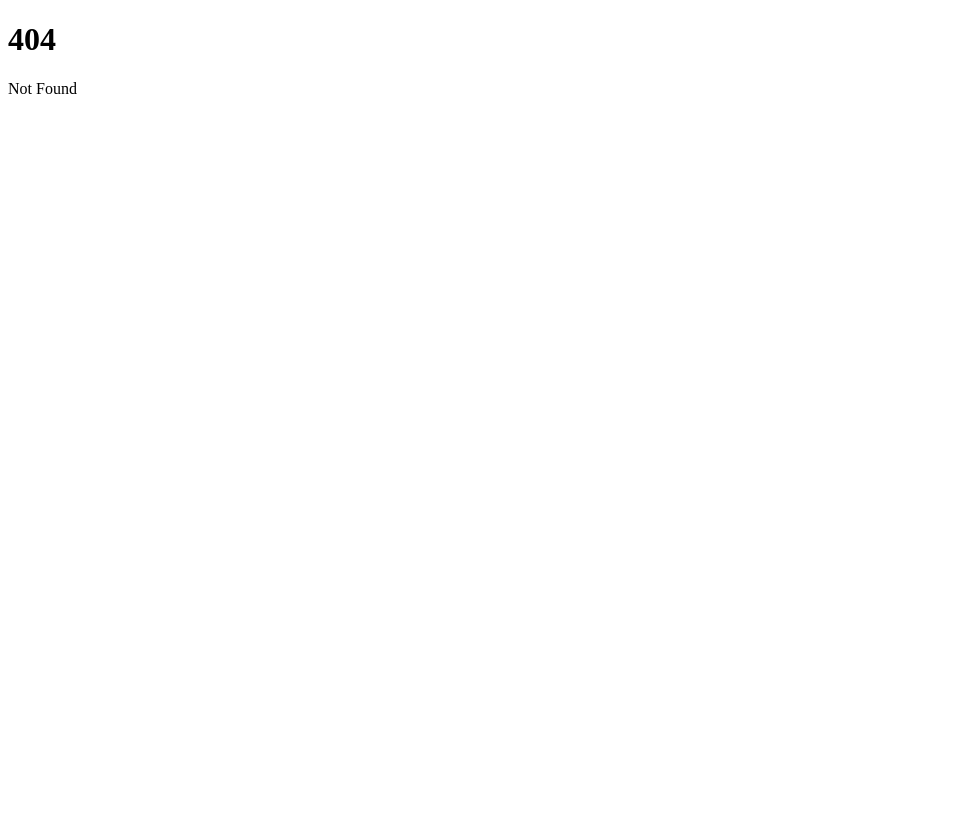
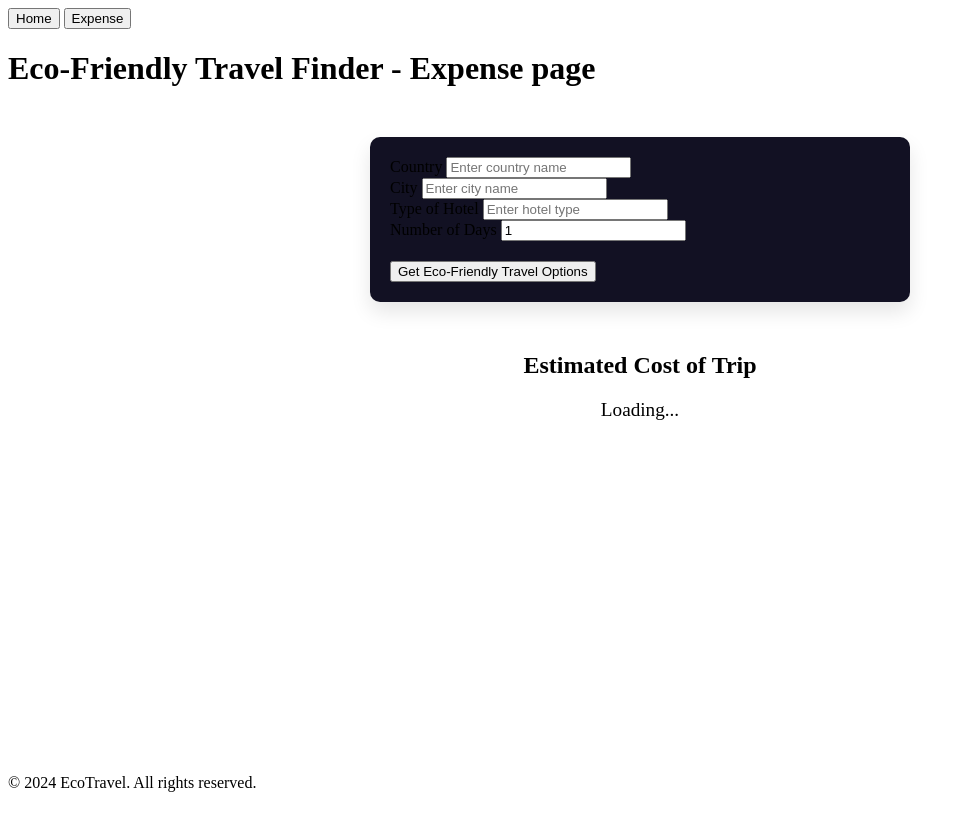
Before and after one commit to Ayush-vachhani/ECO_FRIENDLY_TRAVEL_PLANNER, a SvelteKit app: page /expense in a window 1280 px wide. Before the commit this address had no page. Shown: the whole page, without its empty margins (0-965 px from the left). Built offline with nearby package versions, Linux system fonts and the light colour scheme.

Commit message:
Added the expense page

```diff
--- /dev/null
+++ b/src/routes/expense/+page.svelte
@@ -0,0 +1,132 @@
+<script lang="ts">
+    import { onMount } from 'svelte';
+
+    let country: string = "";
+    let city: string = "";
+    let hotelType: string = "";
+    let numberOfDays: number = 1;
+
+    let responseText: string = 'Loading...';
+
+    async function callGoogleGeminiAPI() {
+        // Fetch data from Google Gemini API
+        const response = await fetch('/google-gemini-api', {
+            method: 'POST',
+            body: JSON.stringify({ country, city, hotelType, numberOfDays })
+        });
+
+        if (response.ok) {
+            const responseData = await response.json(); // Parse JSON response
+            responseText = responseData.totalCost; // Update response text with estimated cost
+        } else {
+            responseText = 'Failed to fetch response.';
+        }
+    }
+
+    function navigateToHomePage() {
+        window.history.back();
+    }
+</script>
+
+<style>
+    /* Sticky footer */
+    html, body {
+        height: 100%;
+        margin: 0;
+        padding: 0;
+        overflow: hidden;
+    }
+
+    #app {
+        display: flex;
+        flex-direction: column;
+        min-height: 100vh;
+        overflow: auto;
+    }
+
+    footer {
+        margin-top: auto;
+    }
+
+    .form-container {
+        display: flex;
+        justify-content: center;
+        align-items: center;
+        flex-direction: column;
+        margin: 50px auto;
+        max-width: 500px;
+        padding: 20px;
+        background-color: #121123;
+        border-radius: 10px;
+        box-shadow: 0px 10px 20px rgba(0, 0, 0, 0.1);
+    }
+
+    .form-container form {
+        width: 100%;
+    }
+
+    .form-container button {
+        margin-top: 20px;
+    }
+
+    .output-container {
+        margin-top: 50px;
+        text-align: center;
+    }
+
+    .output-container p {
+        font-size: 1.2rem;
+    }
+</style>
+
+<div id="app">
+    <header class="bg-gray-900 text-white py-4 px-6 flex justify-between items-center">
+        <div class="flex space-x-4">
+            <button on:click={navigateToHomePage} class="btn btn-outline btn-primary">Home</button>
+            <button class="btn btn-outline btn-primary">Expense</button>
+        </div>
+    </header>
+
+    <main class="p-6">
+        <h1 class="text-3xl font-bold mb-4">Eco-Friendly Travel Finder - Expense page</h1>
+
+
+        <div class="form-container">
+            <!-- Form to collect details -->
+            <form on:submit|preventDefault={callGoogleGeminiAPI}>
+                <div class="flex flex-col mb-4">
+                    <label for="country" class="text-lg font-semibold mb-1">Country</label>
+                    <input type="text" id="country" class="input input-bordered input-primary" placeholder="Enter country name" bind:value={country} required />
+                </div>
+                <div class="flex flex-col mb-4">
+                    <label for="city" class="text-lg font-semibold mb-1">City</label>
+                    <input type="text" id="city" class="input input-bordered input-primary" placeholder="Enter city name" bind:value={city} required />
+                </div>
+                <div class="flex flex-col mb-4">
+                    <label for="hotelType" class="text-lg font-semibold mb-1">Type of Hotel</label>
+                    <input type="text" id="hotelType" class="input input-bordered input-primary" placeholder="Enter hotel type" bind:value={hotelType} required />
+                </div>
+                <div class="flex flex-col mb-4">
+                    <label for="numberOfDays" class="text-lg font-semibold mb-1">Number of Days</label>
+                    <input type="number" id="numberOfDays" class="input input-bordered input-primary" placeholder="Enter number of days" bind:value={numberOfDays} min="1" required />
+                </div>
+                <button type="submit" class="btn btn-outline btn-primary">Get Eco-Friendly Travel Options</button>
+            </form>
+        </div>
+
+        <!-- Display estimated cost -->
+        <div class="output-container">
+            <h2 class="text-xl font-semibold">Estimated Cost of Trip</h2>
+            <p>{responseText}</p>
+        </div>
+
+        <!-- Additional Sections -->
+        <!-- Additional content goes here -->
+    </main>
+
+    <footer class="bg-gray-900 text-white py-8">
+        <div class="container mx-auto px-4">
+            <p class="text-center">&copy; 2024 EcoTravel. All rights reserved.</p>
+        </div>
+    </footer>
+</div>
```
Also changed, not shown: src/routes/+page.svelte (+13 -0 lines).
